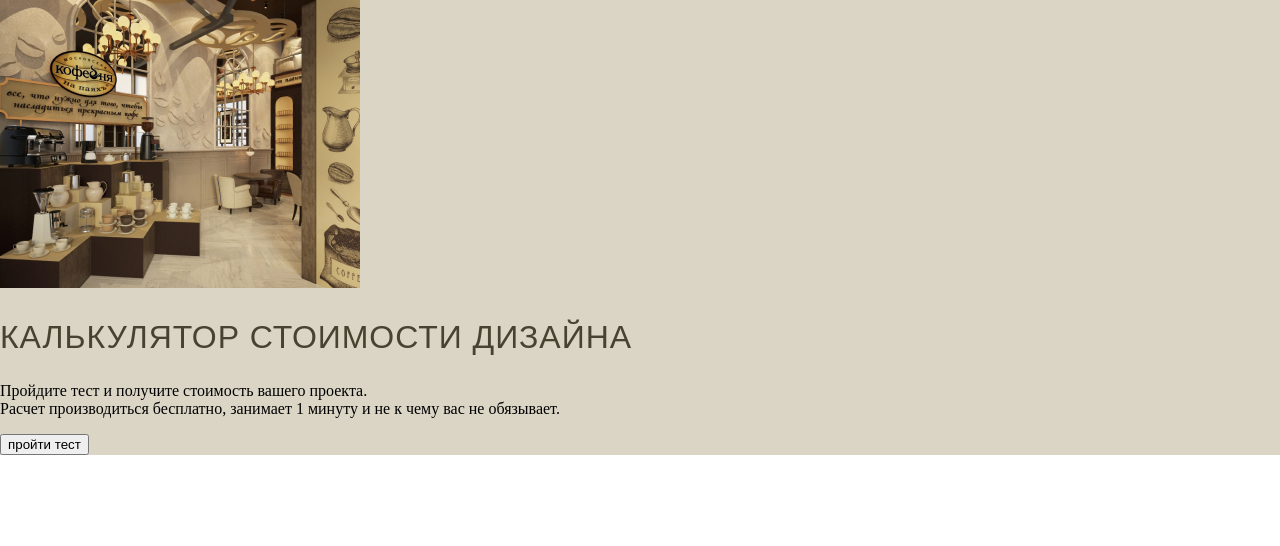
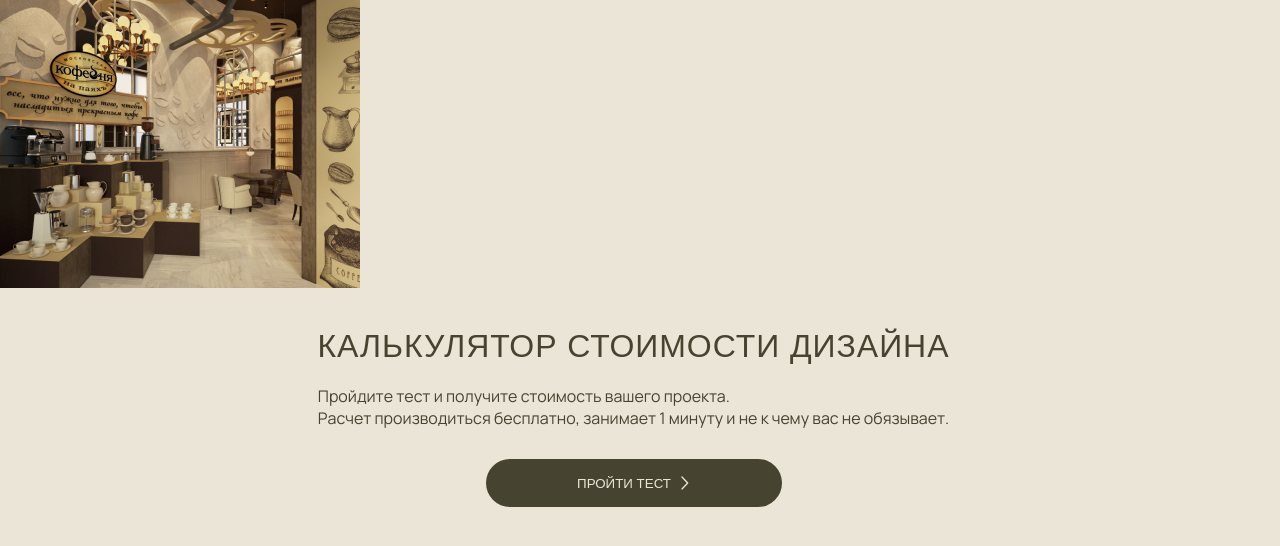
Before and after one commit to danil-maksimenko/inspiregroup-project, a website built with Vite: page index.html in a window 1280 px wide. Built offline with nearby package versions, Linux system fonts and the light colour scheme.

Commit message:
calculator page

```diff
--- a/index.html
+++ b/index.html
@@ -5,29 +5,38 @@
     <link rel="icon" type="image/svg+xml" href="/vite.svg" />
     <meta name="viewport" content="width=device-width, initial-scale=1.0" />
     <link rel="stylesheet" href="./src/style.css" />
+    <link rel="preconnect" href="https://fonts.googleapis.com" />
+    <link rel="preconnect" href="https://fonts.gstatic.com" crossorigin />
+    <link
+      href="https://fonts.googleapis.com/css2?family=Jost:ital,wght@0,100..900;1,100..900&family=Manrope:wght@200..800&family=Montserrat:ital,wght@0,100..900;1,100..900&family=Onest:wght@100..900&family=Roboto:ital,wght@0,100;0,300;0,400;0,500;0,700;0,900;1,100;1,300;1,400;1,500;1,700;1,900&display=swap"
+      rel="stylesheet"
+    />
     <title>Inspire Group</title>
   </head>
-  <body>
-    <section class="price-calculator">
-      <img src="./src/images/calculator_background.jpg" alt="Background foto" />
-
-      <h2 class="price-calculator__main-text">Калькулятор стоимости дизайна</h2>
-
-      <p class="price-calculator__description">
+  <body class="body">
+    <section class="calculator">
+      <img
+        src="/src/images/calculator_bg.png"
+        alt="calculator background"
+        class="calculator-image"
+      />
+      <div class="calculator-wrapper">
+        <form action="#" class="calculator-form">
+          <h1 class="calculator-form__h1">Калькулятор стоимости дизайна</h1>
+          <p class="calculator-form__text">
             Пройдите тест и получите стоимость вашего проекта.
             <br />
             Расчет производиться бесплатно, занимает 1 минуту и не к чему вас не
             обязывает.
           </p>
-
-      <form action="">
-        <button>пройти тест</button>
+          <button class="calculator-form__button">
+            пройти тест
+            <img src="/src/images/button_arrow.svg" alt="arrow" />
+          </button>
         </form>
+      </div>
     </section>
 
-    <!-- <main>
-      <section class="about-us"></section>
-    </main> -->
     <div id="app"></div>
     <script type="module" src="/src/main.ts"></script>
   </body>
--- a/src/style.css
+++ b/src/style.css
@@ -1,25 +1,57 @@
-body {
+:root {
+  --background-color-primary: #ebe5d7;
+  --text-color-primary: #464330;
+  --button-text-color: #ebe5d7;
+}
+
+.calculator-image {
+  display: flex;
+}
+
+.body {
   margin: 0;
   padding: 0;
+  background: var(--background-color-primary);
 }
 
-.price-calculator {
-  background-color: #dbd5c6;
+.calculator-form {
+  padding: 40px 29px 20px 16px;
+  display: flex;
+  flex-direction: column;
+  justify-content: center;
+  align-items: center;
 }
 
-.price-calculator__main-text {
-  color: #464330;
+.calculator-form__h1 {
+  margin: 0 0 20px 0;
+
+  color: var(--text-color-primary);
   font-family: Arial;
+  font-size: 32px;
   font-weight: 400;
-  font-size: 32px;
   letter-spacing: 0.96px;
   text-transform: uppercase;
 }
 
-.price-calculator__description {
+.calculator-form__text {
+  margin: 0 0 30px 0;
+  color: var(--text-color-primary);
   font-family: Manrope;
   font-size: 16px;
-  font-style: normal;
   font-weight: 400;
-  line-height: normal;
 }
+
+.calculator-form__button {
+  display: flex;
+  align-items: center;
+  justify-content: center;
+  gap: 3px;
+
+  background: var(--text-color-primary);
+  color: var(--button-text-color);
+  border: none;
+  width: 296px;
+  height: 48px;
+  border-radius: 100px;
+  text-transform: uppercase;
+}
```
Also changed, not shown: src/images/burger-menu.svg (deleted), src/images/button_arrow.svg (added), src/images/calculator_background.jpg (deleted), src/images/calculator_bg.png (added), src/images/header-background-mb.png (deleted), src/images/header-logo 1.svg (deleted). Lines whose indentation alone changed are shown as unchanged.
